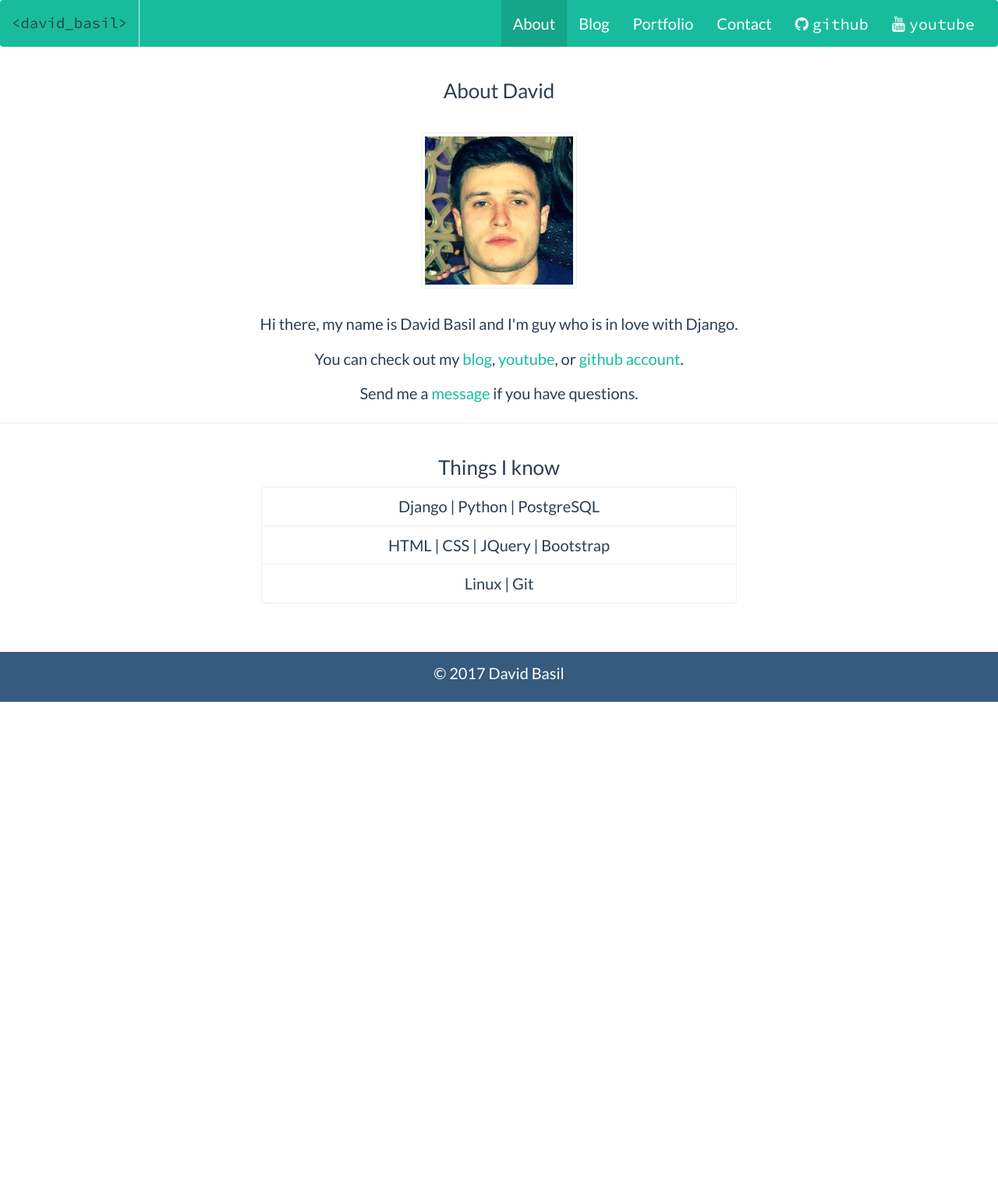
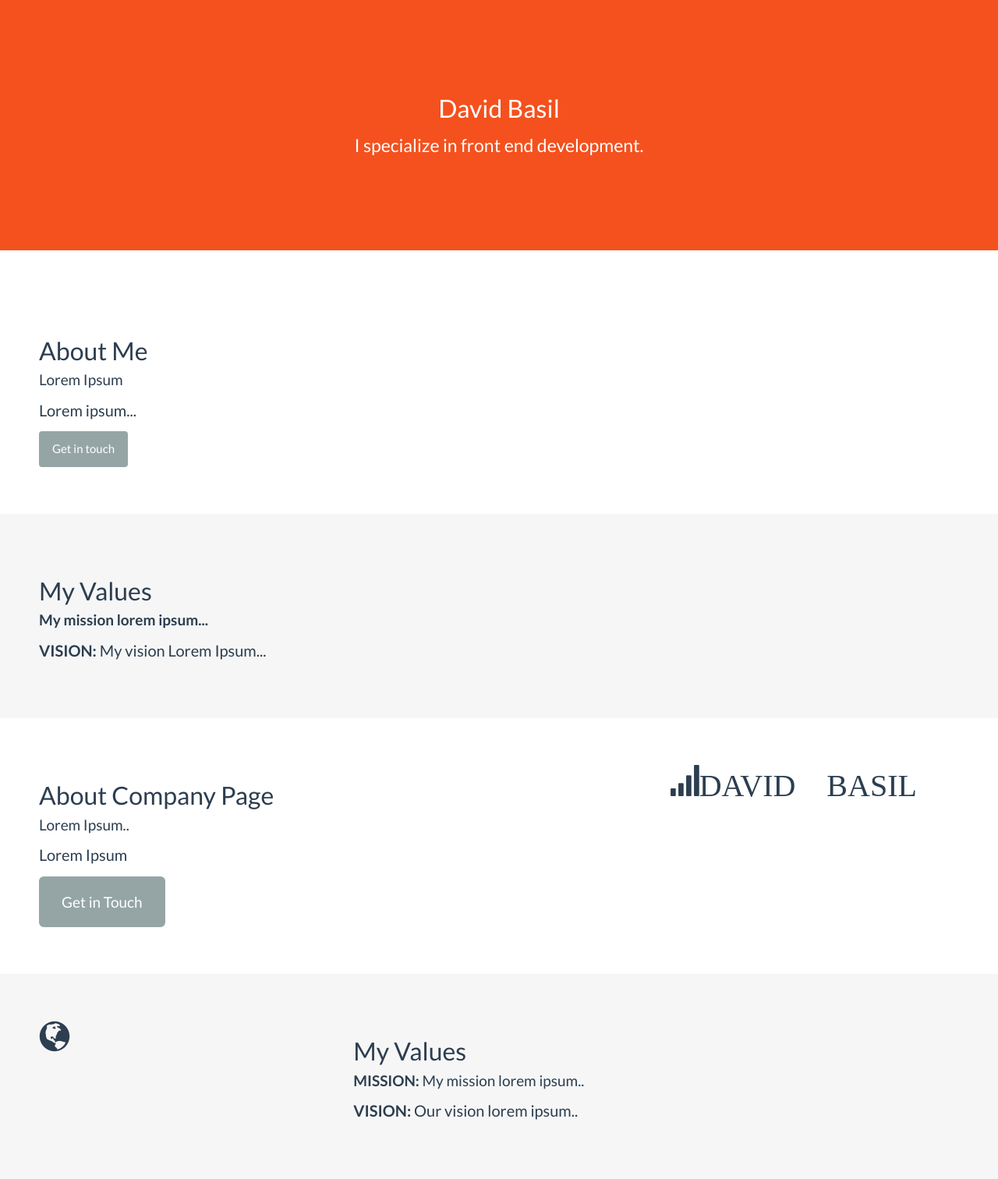
Before and after one commit to DavidBasil/basildavid, a Jekyll site: the page built from index.html, in a window 1280 px wide. Shown: the whole page at 78% size. Built offline with Jekyll 4.4.1, drawn with Linux system fonts in a browser that asks for light colours; nearby versions of some CDN libraries; before the commit the page ends 974 px from its top, so only the background shows below that.

Commit message:
halfway through

```diff
--- /dev/null
+++ b/_includes/footer.html
@@ -0,0 +1,3 @@
+<footer class="navbar-fixed-bottom text-center">
+  <p>&copy; 2017 David Basil</p>
+</footer>
--- a/_layouts/default.html
+++ b/_layouts/default.html
@@ -16,59 +16,16 @@
   (i[r].q=i[r].q||[]).push(arguments)},i[r].l=1*new Date();a=s.createElement(o),
   m=s.getElementsByTagName(o)[0];a.async=1;a.src=g;m.parentNode.insertBefore(a,m)
   })(window,document,'script','https://www.google-analytics.com/analytics.js','ga');
-
   ga('create', 'UA-96356726-1', 'auto');
   ga('send', 'pageview');
-
   </script>
   {% endif %}
   {% seo %}
 </head>
 <body>
 
-<nav class="navbar navbar-inverse">
-  <div class="container-fluid">
-    <div class="navbar-header">
-      <button type="button" class="navbar-toggle collapsed" data-toggle="collapse" data-target="#bs-example-navbar-collapse-1">
-        <span class="sr-only">Toggle navigation</span>
-        <span class="icon-bar"></span>
-        <span class="icon-bar"></span>
-        <span class="icon-bar"></span>
-      </button>
-			<a class="navbar-brand" href="{{ site.baseurl }}/">&lt;david_basil&gt;</a>
-    </div>
+{{ content }}
 
-    <div class="collapse navbar-collapse" id="bs-example-navbar-collapse-1">
-      <ul class="nav navbar-nav">
-
-      </ul>
-      <ul class="nav navbar-nav navbar-right">
-        <li class="{% if page.url == '/' %}active{% endif %}"><a href="{{ site.baseurl }}/">About</a></li>
-        <li class="{% if page.url == '/blog/' %}active{% endif %}"><a href="{{ site.baseurl }}/blog">Blog</a></li>
-        <li class="{% if page.url == '/portfolio/' %}active{% endif %}"><a href="{{ site.baseurl }}/portfolio">Portfolio</a></li>
-        <li class="{% if page.url == '/contact/' %}active{% endif %}"><a href="{{ site.baseurl }}/contact">Contact</a></li>
-        <li class=""><a href="https://github.com/DavidBasil">
-          <i class="fa fa-github"> <span>github</span></i>
-          </a>
-        </li>
-        <li class=""><a href="https://www.youtube.com/channel/UC_eR1E_lyG7o74WdwZJDMog">
-          <i class="fa fa-youtube"> <span>youtube</span></i>
-          </a>
-        </li>
-      </ul>
-    </div>
-  </div>
-</nav>
-
-<div class="container-fluid">
-  <div class="row">
-  {{ content }}
-  </div>
-</div>
-
-<footer class="navbar-fixed-bottom text-center">
-  <p>&copy; 2017 David Basil</p>
-</footer>
 
 <script type="text/javascript" src="{{ site.baseurl }}/assets/js/jquery-3.1.1.min.js"></script>
 <script type="text/javascript" src="{{ site.baseurl }}/assets/js/bootstrap.min.js"></script>
--- a/assets/css/style.css
+++ b/assets/css/style.css
@@ -2,6 +2,36 @@
 
 body {
   font-size: 20px;
+}
+
+/* jumbotron todo: change bg color */
+.jumbotron {
+	background-color: #f4511e;
+	color: #fff;
+	padding: 100px 25px;
+}
+
+/* container-fluid */
+.container-fluid {
+	padding: 60px 50px;
+}
+
+/* custom stuff */
+.bg-grey {
+	background-color: #f6f6f6;
+}
+
+/* logo */
+.logo {
+	font-size: 40px;
+}
+
+/* media todo: put to the bottom */
+@media screen and (max-width: 768px) {
+	.col-sm-4 {
+		text-align: center;
+		margin: 25px 0;
+	}
 }
 
 .navbar-default {
--- a/index.html
+++ b/index.html
@@ -3,28 +3,48 @@ layout: default
 title: about me
 description: hi there, my name is David Basil and I am a Django developer.
 ---
-<div class="col-md-10-offset-2 text-center">
 
-  <h3 class="text-center">About David</h3>
-  <br>
-  <img src="{{ site.baseurl }}/img/me.jpg" class="img-responsive img-thumbnail"><br><br>
-  <p>Hi there, my name is David Basil and I'm guy who is in love with Django.</p>
-  <p>You can check out my <a href="{{ site.baseurl }}/blog">blog</a>, <a href="https://www.youtube.com/channel/UC_eR1E_lyG7o74WdwZJDMog">youtube</a>, or <a href="https://github.com/DavidBasil">github account</a>.</p>
-  <p>Send me a <a href="{{ site.baseurl }}/contact">message</a>  if you have questions.</p>
+<div class="jumbotron text-center">
+	<h2>David Basil</h2>
+	<p>I specialize in front end development.</p>
+</div> <!-- /jumbotron -->
 
-  <hr>
+<div class="container-fluid">
+	<h2>About Me</h2>
+	<h4>Lorem Ipsum</h4>
+	<p>Lorem ipsum...</p>
+	<button class="btn btn-default">Get in touch</button>
+</div> <!-- /container-fluid -->
 
-  <div class="container-fluid bg-3 text-center">
-    <div class="row">
-      <div class="col-md-6 col-md-offset-3">
-        <h3>Things I know</h3>
-        <ul class="list-group">
-          <li class="list-group-item">Django | Python | PostgreSQL</li>
-          <li class="list-group-item">HTML | CSS | JQuery | Bootstrap </li>
-          <li class="list-group-item">Linux | Git</li>
-        </ul>
-      </div>
-    </div>
-  </div>
+<div class="container-fluid bg-grey">
+	<h2>My Values</h2>
+	<h4> <strong>My mission lorem ipsum...</strong></h4>
+	<p> <strong>VISION:</strong> My vision Lorem Ipsum...</p>
+</div> <!-- /container-fluid -->
 
-</div>
+<div class="container-fluid">
+	<div class="row">
+		<div class="col-sm-8">
+			<h2>About Company Page</h2>
+			<h4>Lorem Ipsum..</h4>
+			<p>Lorem Ipsum</p>
+			<button class="btn btn-default btn-lg">Get in Touch</button>
+		</div>	<!-- /col -->
+		<div class="col-sm-4">
+			<span class="glyphicon glyphicon-signal logo">DAVID BASIL</span>
+		</div>
+	</div>	<!-- /row -->
+</div> <!-- /container-fluid -->
+
+<div class="container-fluid bg-grey">
+	<div class="row">
+		<div class="col-sm-4">
+			<span class="glyphicon glyphicon-globe logo"></span>
+		</div>	<!-- /col -->
+		<div class="col-sm-8">
+			<h2>My Values</h2>
+			<h4> <strong>MISSION:</strong> My mission lorem ipsum..</h4>
+			<p> <strong>VISION: </strong> Our vision lorem ipsum..</p>
+		</div> <!-- /col -->
+	</div>	<!-- /row -->
+</div> <!-- /container -->
```
Also changed, not shown: _includes/nav.html (added, +33 -0 lines).
